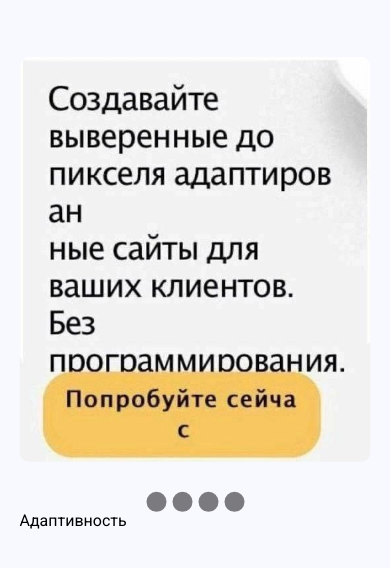
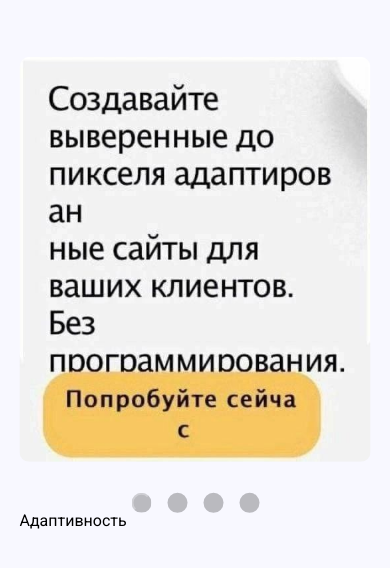
Before and after one commit to vladimirk33/cssMemSlider, a plain HTML site: page cssMemSlider/index.html in a window 390 px wide. Shown: the part 112-680 px from the top of the page. Drawn offline with Linux system fonts and the light colour scheme.

Commit message:
fix: fix mobile layout (Sat, May 14, 2022 04:38:43 PM)

```diff
--- a/cssMemSlider/index.html
+++ b/cssMemSlider/index.html
@@ -33,10 +33,18 @@
             </div>
         </div>
         <div class="navigation">
-            <label for="r1" class="bar"></label>
-            <label for="r2" class="bar"></label>
-            <label for="r3" class="bar"></label>
-            <label for="r4" class="bar"></label>
+            <label for="r1" class="bar">
+                <button class="circle"></button>
+            </label>
+            <label for="r2" class="bar">
+                <span class="circle"></span>
+            </label>
+            <label for="r3" class="bar">
+                <span class="circle"></span>
+            </label>
+            <label for="r4" class="bar">
+                <span class="circle"></span>
+            </label>
         </div>
     </div>
 </body>
--- a/cssMemSlider/style.css
+++ b/cssMemSlider/style.css
@@ -32,9 +32,21 @@ body {
 }
 
 .bar {
+    height: 50px;
+    width: 30px;
+    margin: 3px;
+    cursor: pointer;
+    opacity: 0.5;
+    border-radius: 10px;
+    transition: all .4s ease;
+    display: flex;
+    justify-content: center;
+    align-items: center;
+}
+
+.bar .circle {
     height: 20px;
     width: 20px;
-    margin: 3px;
     cursor: pointer;
     background-color: black;
     opacity: 0.5;
@@ -47,7 +59,7 @@ body {
         left: 50%;
         transform: translateX(-50%);
         right: inherit;
-        bottom: 3rem;
+        bottom: 2rem;
     }
 }
 
@@ -74,8 +86,8 @@ input[name="r"] {
 
 .slide img {
     width: 100%;
-    height: 95%;
-    margin-bottom: 10px;
+    height: 90%;
+    margin-bottom: 1.6rem;
     border-radius: 10px;
 }
 
```
